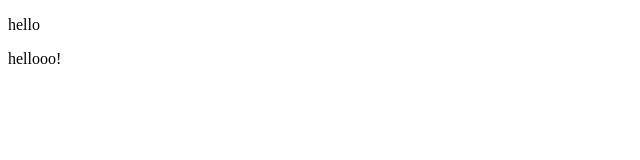
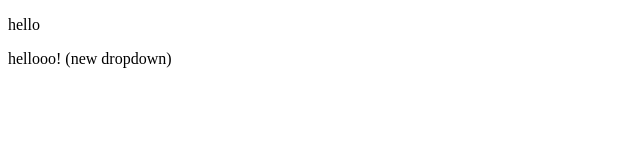
Before and after one commit to ABEEHA-NADEEM/localrepo, a plain HTML site: page index.html in a window 1280 px wide. Shown: the whole page, without its empty margins (0-640 px from the left). Drawn offline with Linux system fonts and the light colour scheme.

```diff
--- a/index.html
+++ b/index.html
@@ -7,6 +7,6 @@
 </head>
 <body>
     <p>hello</p>
-    <p>hellooo!</p>
+    <p>hellooo! (new dropdown)</p>
 </body>
 </html>
```
